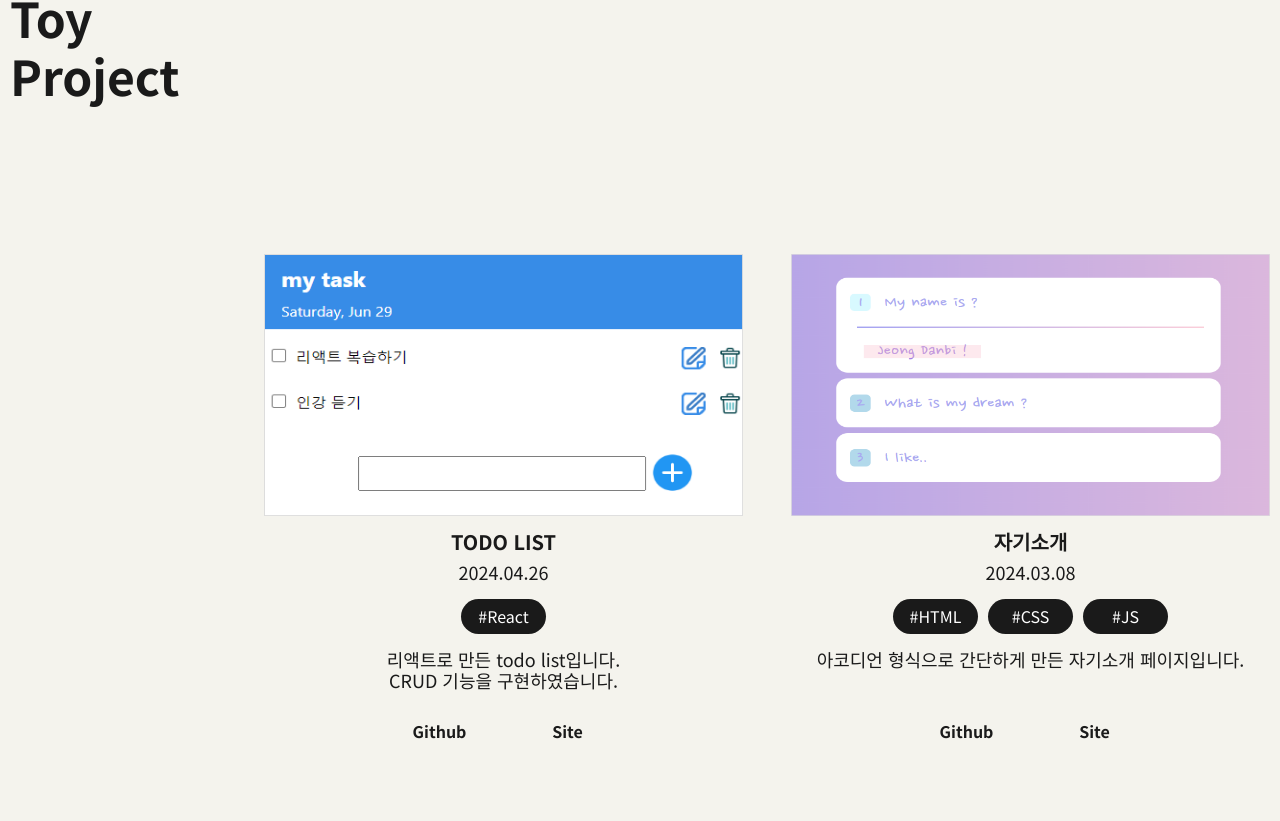
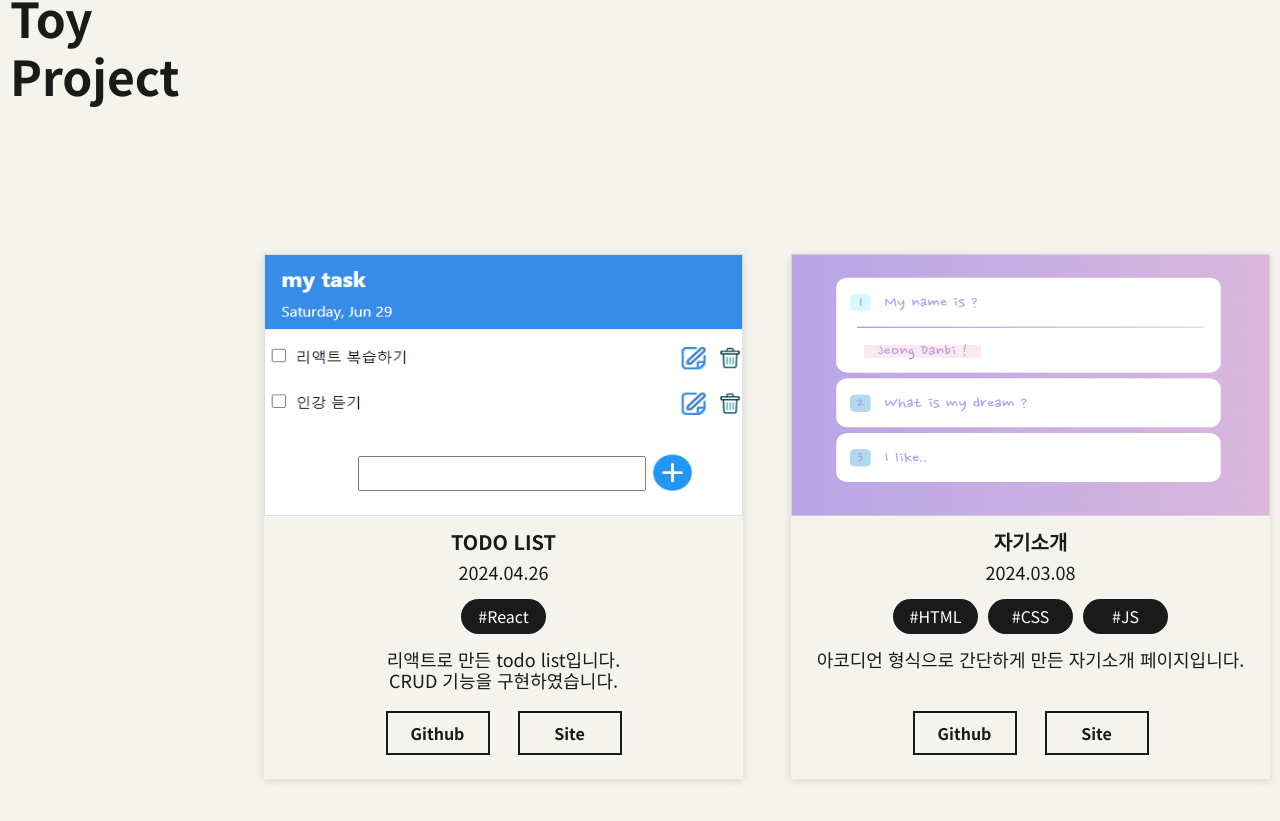
Before and after one commit to JURAMII/portfolio, a React (Vite) app: page / in a window 1280 px wide. Shown: the part 2829-3650 px from the top of the page. Built offline with nearby package versions, Linux system fonts and the light colour scheme.

Commit message:
버튼 hover효과

```diff
--- a/src/css/compoStyle.css
+++ b/src/css/compoStyle.css
@@ -128,9 +128,6 @@ nav li {
   text-align: center;
   font-weight: bold;
 }
-.cloneBtn{
-  justify-content: center;
-}
 
 /* project */
 .proCom_wrap{
@@ -148,7 +145,7 @@ nav li {
 .proImg{
   width: 500px;
   height: 422px;
-  box-shadow: 0 10px 20px rgba(0,0,0,0.19), 0 6px 6px rgba(0,0,0,0.23);
+  border: 1px solid #ddd;
 }
 .proImg img{
   width: 100%;
@@ -178,8 +175,33 @@ nav li {
   background-color: var(--basic-black);
   margin: 10px 0 20px;
 }
+.ProBtn a{
+  border: 2px solid var(--basic-black);
+  position: relative;
+}
+.ProBtn a::after {
+ position: absolute;
+ content: "";
+ width: 0;
+ height: 100%;
+ top: 0;
+ left: 0;
+ z-index: -1;
+ background: var(--basic-black);
+ transition: all 0.3s ease;
+}
+.ProBtn a:hover {
+ color: #fff;
+}
+.ProBtn a:hover:after {
+ left: 0;
+ width: 100%;
+}
 
 /* toy */
+figure{
+  box-shadow: rgba(99, 99, 99, 0.2) 0px 2px 8px 0px;
+}
 figure img{
   width: 479px;
   height: 262px;
@@ -206,7 +228,28 @@ figure img{
 .toyBtn{
   justify-content: center;
 }
-
+.toyBtn a{
+  border: 2px solid var(--basic-black);
+  position: relative;
+}
+.toyBtn a::after {
+  position: absolute;
+  content: "";
+  width: 0;
+  height: 100%;
+  top: 0;
+  left: 0;
+  z-index: -1;
+  background: var(--basic-black);
+  transition: all 0.3s ease;
+ }
+ .toyBtn a:hover {
+  color: #fff;
+ }
+ .toyBtn a:hover:after {
+  left: 0;
+  width: 100%;
+ }
 /* skills button*/
 .skillBtn_wrap li{
   width: 85px;
@@ -269,9 +312,26 @@ figure img{
 .clone_font_wrap p:nth-child(3){
   padding-bottom: 50px;
 }
+.cloneBtn{
+  justify-content: center;
+}
+.cloneBtn a{
+  background-color : transparent;
+  border: 2px solid #fff;
+  color: #fff;
+  transition: all .5s ease;
+}
+.cloneBtn a:hover{
+  background-color: #fff;
+  color: var(--basic-black);
+}
 
 /* 반응형 */
 @media screen and (max-width : 1065px) {
+  figure{
+    box-shadow: none;
+  }
+
   figure img{
     width: 350px;
     height: 192px;
@@ -293,7 +353,6 @@ figure img{
   .proImg{
     width: 300px;
     height: 222px;
-    box-shadow: none;
     border: 1px solid #ddd;
   }
   .cont_wrap{
@@ -315,6 +374,9 @@ figure img{
   }
   .ProBtn{
     justify-content: center;
+  }
+  .ProBtn a{
+    border: 2px solid var(--basic-black);
   }
   .PSkill{
     flex-wrap: wrap;
```
